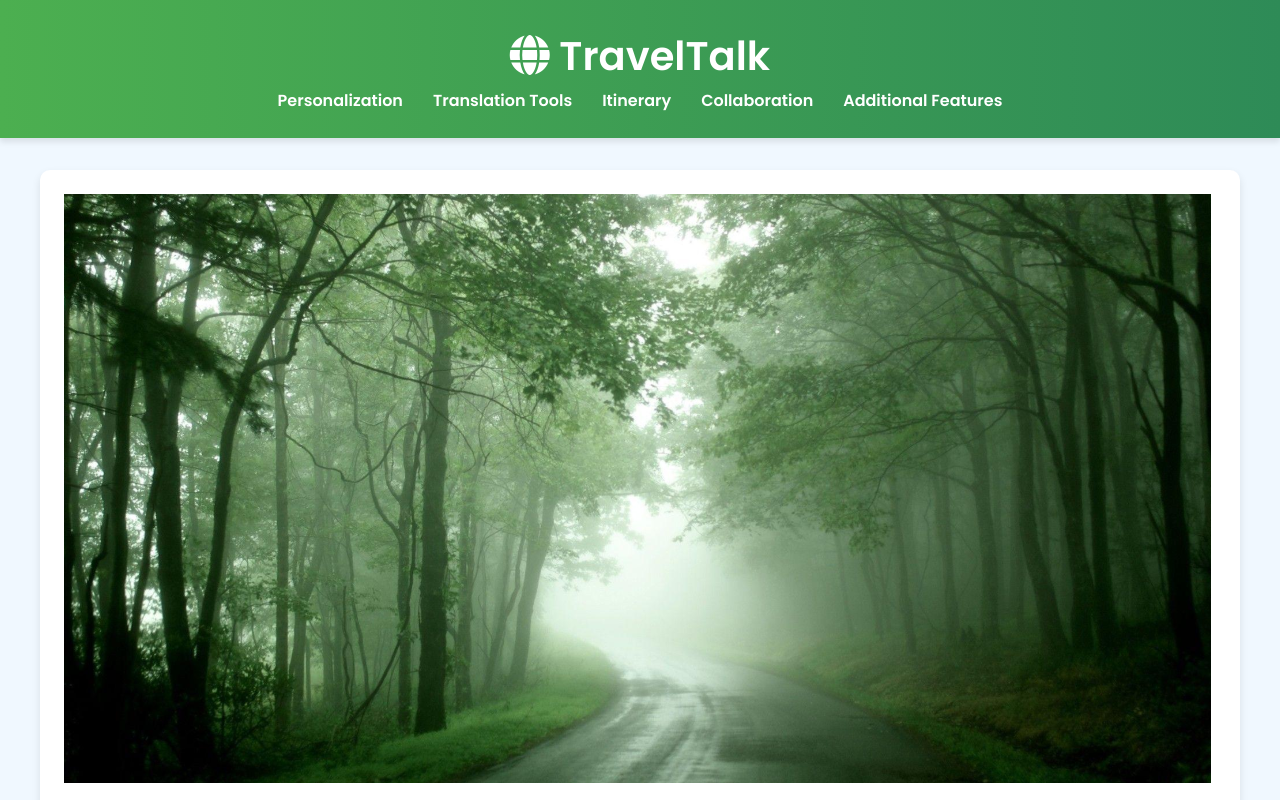
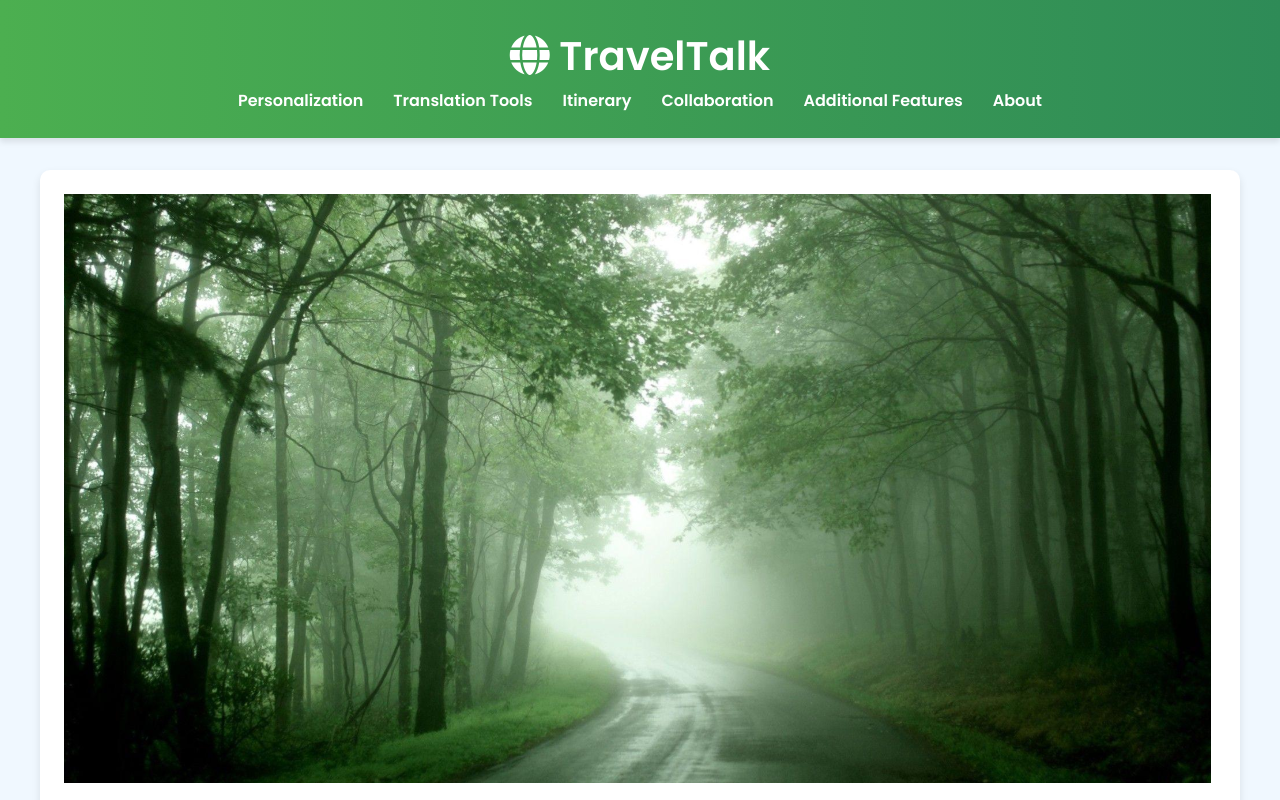
Before and after one commit to ayanajoy/TravelTalk, a plain HTML site: page main.html in a window 1280 px wide. Shown: the top 800 px of the page. Drawn offline with Linux system fonts and the light colour scheme.

Commit message:
modified sections

```diff
--- a/main.html
+++ b/main.html
@@ -18,11 +18,13 @@
         <li><a href="#itinerary">Itinerary</a></li>
         <li><a href="#collaboration">Collaboration</a></li>
         <li><a href="#additional">Additional Features</a></li>
+        <li><a href="#About">About</a></li>
       </ul>
     </nav>
   </header>
 
   <main>
+    </section>
     <section id="personalization">
       <img src="road2.png" alt="A beautiful landscape ">
       <h2>Personalization Features</h2>
```
Also changed, not shown: home.png (added), 1 other file.
